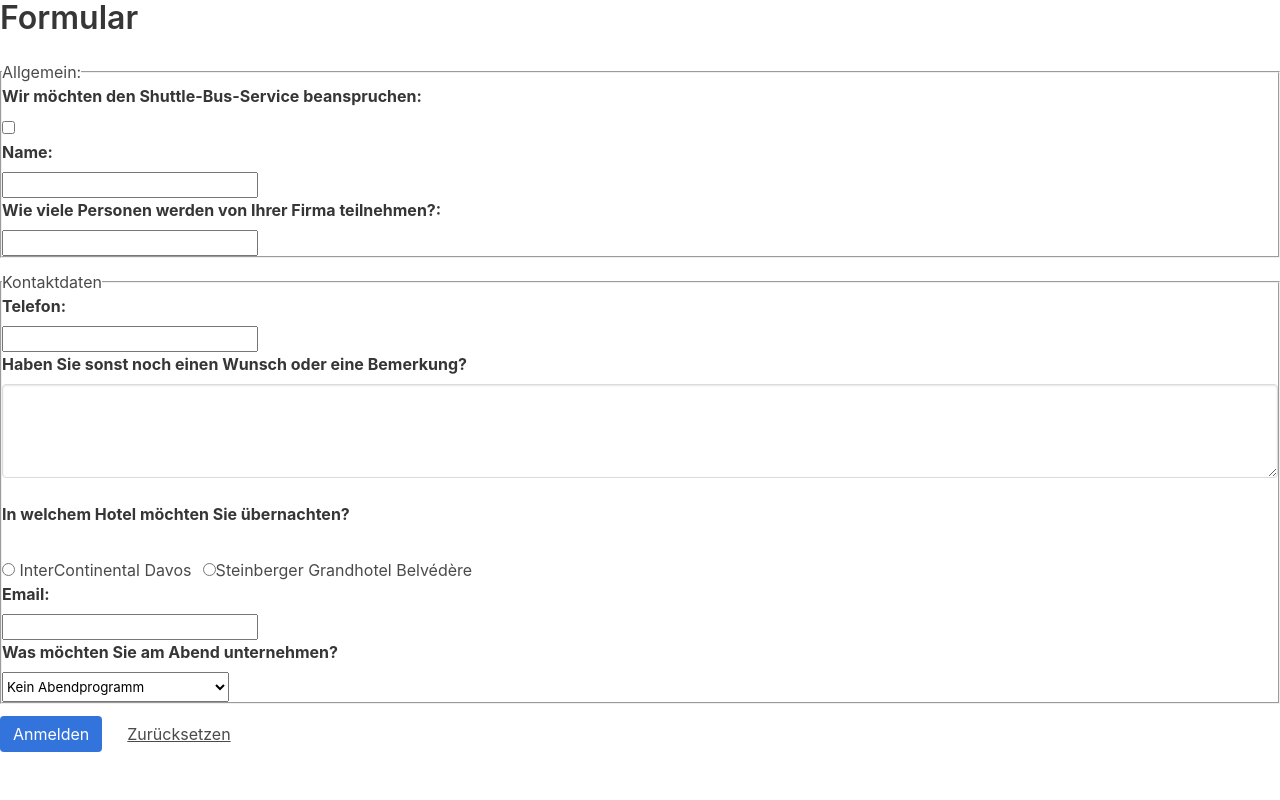
After one commit to ac-webdesign/modul307-project, a PHP site: page /form in a window 1280 px wide. The commit adds this page. Run offline with PHP 8.4, Linux system fonts and the light colour scheme.

Commit message:
add form example

```diff
--- /dev/null
+++ b/app/Controllers/FormController.php
@@ -0,0 +1,2 @@
+<?php
+require 'app/Views/form.view.php';
--- /dev/null
+++ b/app/Views/form.view.php
@@ -0,0 +1,63 @@
+<!DOCTYPE html>
+<html lang="de">
+
+<head>
+    <meta charset="UTF-8">
+    <title>Form</title>
+    <link rel="stylesheet" href="public/css/app.css">
+</head>
+
+<body>
+    <h1 class="title">Formular</h1>
+    <form action="/" method="POST">
+        <fieldset class="field">
+            <legend>Allgemein:</legend>
+            <label class="label" class="label" for="bus">Wir möchten den Shuttle-Bus-Service beanspruchen:</label>
+            <input class="checkbox" id="bus" value="1" type="checkbox"><br>
+
+            <label class="label" class="label" for="name">Name:</label>
+            <input class="control" id="name" type="text"><br>
+
+            <label class="label" class="label" for="person">Wie viele Personen werden von Ihrer Firma teilnehmen?:</label>
+            <input class="control" id="person" min="0" type="number"><br>
+        </fieldset>
+        <fieldset class="field">
+            <legend>Kontaktdaten</legend>
+            <label class="label" for="tel">Telefon: </label>
+            <input class="control" id="tel" type="tel"><br>
+
+            <label class="label" for="note">Haben Sie sonst noch einen Wunsch oder eine Bemerkung?</label>
+            <textarea class="textarea" name="note" id="note" rows="3"></textarea><br>
+
+            <label class="label" for="radio">In welchem Hotel möchten Sie übernachten?</label>
+            <br>
+            <input class="radio" type="radio" name="radio" value="InterContinental Davos"> InterContinental Davos
+            <input class="radio" type="radio" name="radio" value="Steinberger Grandhotel Belvédère">Steinberger Grandhotel Belvédère<br>
+
+            <label class="label" for="email">Email:</label>
+            <input class="control" id="email" type="email"><br>
+
+            <label class="label" for="select">Was möchten Sie am Abend unternehmen?</label>
+            <select class="select" id="select">
+                <option value="">Kein Abendprogramm</option>
+                <option value="Billardturnier">Billardturnier</option>
+                <option value="Bowlingturnier">Bowlingturnier</option>
+                <option value="Weindegustation">Weindegustation</option>
+                <option value="Asiatischer Kochkurs">Asiatischer Kochkurs</option>
+                <option value="Tankzurs für Webentwickler">Tankzurs für Webentwickler</option>
+                <option value="Ying &amp; Yang Yoga Einsteigerkurs">Ying &amp; Yang Yoga Einsteigerkurs</option>
+            </select><br>
+        </fieldset>
+        <div class="field is-grouped">
+            <div class="control">
+                <button type="submit" class="button is-link">Anmelden</button>
+            </div>
+            <div class="control">
+                <button type="reset" class="button is-text">Zurücksetzen</button>
+            </div>
+        </div>
+    </form>
+    <script src="public/js/app.js"></script>
+</body>
+
+</html>
--- a/routes.php
+++ b/routes.php
@@ -7,4 +7,5 @@ $router->define([
     'about' => 'app/Controllers/AboutController.php',
     'spam' => 'app/Controllers/SpamController.php',
     'clowns' => 'app/Controllers/ClownsController.php',
+    'form' => 'app/Controllers/FormController.php',
 ]);
```
